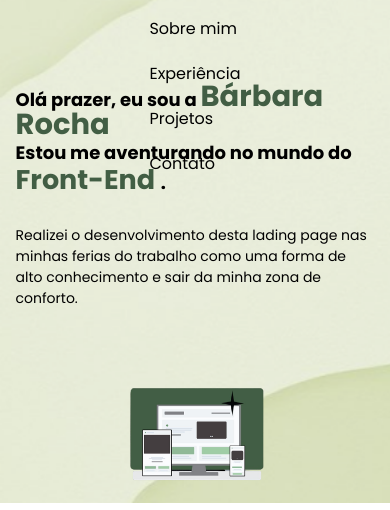
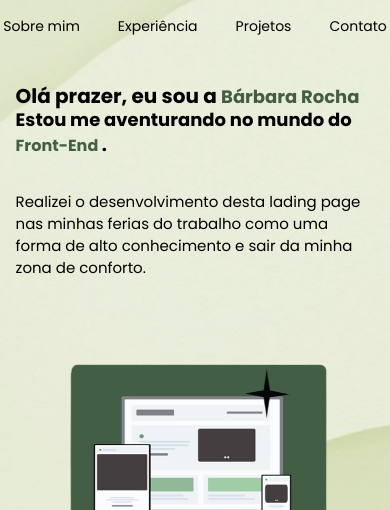
Before and after one commit to Barbararrocha/Portfolio, a plain HTML site: page index.html in a window 390 px wide. Shown: the part 116-626 px from the top of the page. Drawn offline with nearby package versions, Linux system fonts and the light colour scheme.

Commit message:
Atualização do CSS responsivo e ajustes de layout

```diff
--- a/style.css
+++ b/style.css
@@ -171,7 +171,6 @@ section.topo .flex {
   0% {
     top: 0;
   }
-
   100% {
     top: 30px;
   }
@@ -425,7 +424,6 @@ form .btn-enviar input {
     padding: 20px 5%;
   }
 
-  /* Modificação para que o texto fique primeiro e a imagem depois no sobre */
   section#sobre .flex {
     flex-direction: column;
     gap: 15px;
@@ -444,10 +442,23 @@ form .btn-enviar input {
     height: auto;
   }
 
-  #topo .txt-topo-site h1,
+  #topo .txt-topo-site h1 {
+    font-size: 22px;
+    line-height: 28px;
+  }
+
   #topo .txt-topo-site h2 {
     font-size: 20px;
-    line-height: 25px;
+    line-height: 24px;
+  }
+
+  /* Diminuindo o tamanho dos spans na responsividade */
+  #topo .txt-topo-site h1 span {
+    font-size: 20px;
+  }
+
+  #topo .txt-topo-site h2 span {
+    font-size: 18px;
   }
 
   #topo p {
@@ -455,7 +466,15 @@ form .btn-enviar input {
     font-size: 16px;
   }
 
+  header nav ul {
+    display: flex;
+    justify-content: center;
+    flex-wrap: nowrap;
+    gap: 10px;
+  }
+
   header nav ul li {
+    display: inline-block;
     padding: 0 10px;
     font-size: 16px;
   }
@@ -478,31 +497,67 @@ form .btn-enviar input {
     height: auto;
   }
 
-  /* ESCONDER O BOTÃO CONTATO EM TELAS PEQUENAS */
   .btn-contato {
     display: none;
+  }
+
+  /* Colocar o botão "Baixar Currículo" abaixo da imagem */
+  .img-topo-site {
+    display: flex;
+    flex-direction: column;
+    align-items: center;
+  }
+
+  .btn-curriculo {
+    margin-top: 20px;
+    text-align: center;
   }
 }
 
 /* Para celulares até 480px */
 @media (max-width: 480px) {
+  header nav ul {
+    display: flex;
+    justify-content: flex-start;
+    overflow-x: auto;
+    gap: 8px;
+    -webkit-overflow-scrolling: touch;
+  }
+
   header nav ul li {
-    display: block;
-    padding: 10px 0;
+    display: inline-block;
+    padding: 10px 15px;
+    white-space: nowrap;
+    font-size: 14px;
   }
 
   header {
     padding: 20px 4%;
   }
 
-  #topo .txt-topo-site h1,
+  #topo .txt-topo-site h1 {
+    font-size: 20px;
+    line-height: 24px;
+  }
+
   #topo .txt-topo-site h2 {
     font-size: 18px;
+    line-height: 22px;
+  }
+
+  /* Ajuste também nos spans para celular */
+  #topo .txt-topo-site h1 span {
+    font-size: 18px;
+  }
+
+  #topo .txt-topo-site h2 span {
+    font-size: 16px;
   }
 
   #topo p {
     padding-right: 0;
-    font-size: 14px;
+    font-size: 15px;
+    line-height: 22px;
   }
 
   section#sobre {
@@ -527,13 +582,24 @@ form .btn-enviar input {
     height: auto;
   }
 
-  /* NOVO: diminuir o tamanho da imagem do topo no celular */
   #topo .img-topo-site img {
-    width: 60%;  /* reduz para 60% da largura do container */
+    width: 80%;
     height: auto;
     animation: flutuar 2s ease-in-out infinite alternate;
-    max-width: 250px; /* limite máximo para não ficar gigante */
+    max-width: 450px;
     margin: 0 auto;
     display: block;
   }
+
+  /* Mesmo ajuste do botão abaixo do gif */
+  .img-topo-site {
+    display: flex;
+    flex-direction: column;
+    align-items: center;
+  }
+
+  .btn-curriculo {
+    margin-top: 20px;
+    text-align: center;
+  }
 }
```
Also changed, not shown: index.html (+1 -1 lines).
